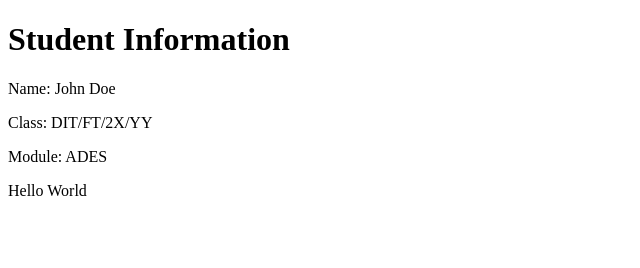
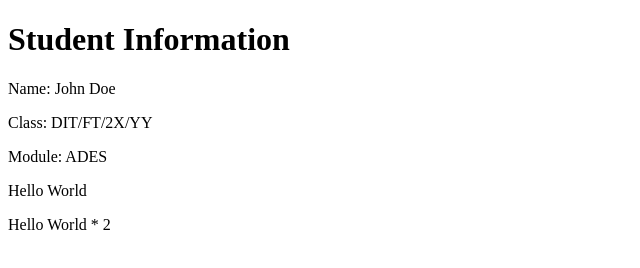
Before and after one commit to wentaogan/my-git-repo, a plain HTML site: page index.html in a window 1280 px wide. Shown: the whole page, without its empty margins (0-640 px from the left). Drawn offline with Linux system fonts and the light colour scheme.

Commit message:
add second hello world

```diff
--- a/index.html
+++ b/index.html
@@ -9,5 +9,6 @@
 	<p>Class: DIT/FT/2X/YY</p>
 	<p>Module: ADES</p>
     <p>Hello World</p>
+    <p>Hello World * 2</p>
 </body>
 </html>
```
